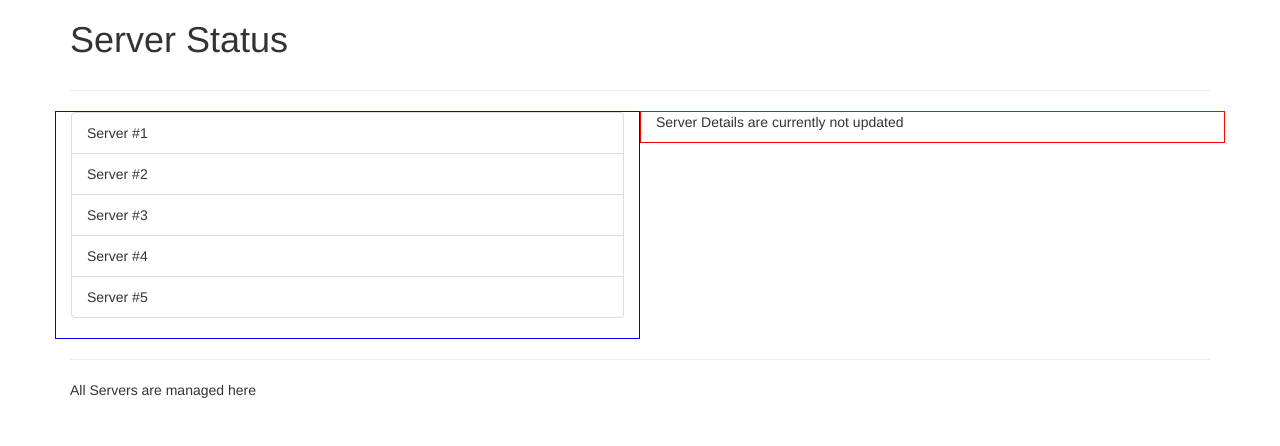
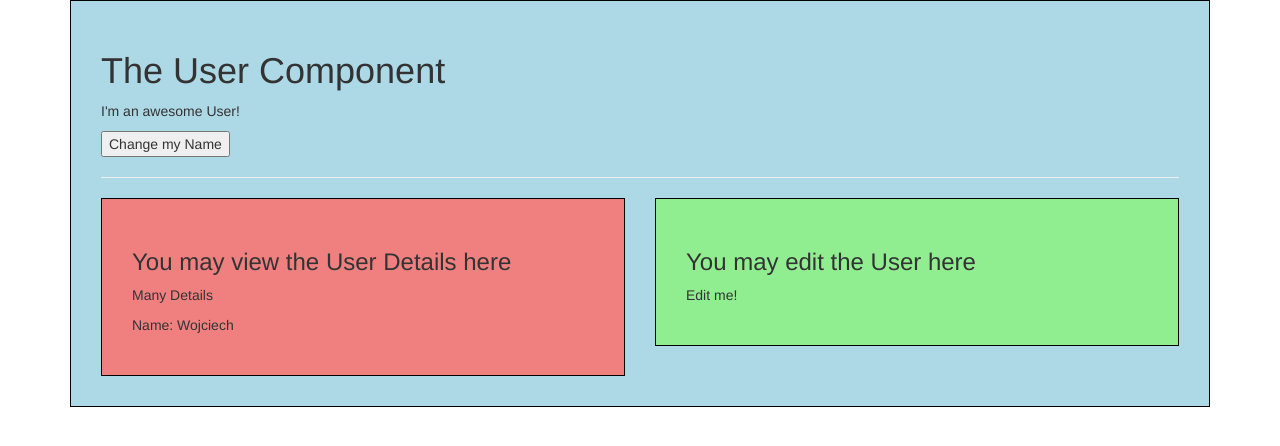
Before and after one commit to WojciechGladalski/Vue-Udemy, a Vue app: page / in a window 1280 px wide. Shown: the top 446 px of the page. Built offline with nearby package versions, Linux system fonts and the light colour scheme.

Commit message:
parent -> child communication

```diff
--- a/src/App.vue
+++ b/src/App.vue
@@ -1,33 +1,26 @@
 <template>
     <div class="container">
-        <appHeader></appHeader>
-        <hr>
         <div class="row">
-            <Servers></Servers>
-            <app-server-details></app-server-details>
+            <div class="col-xs-12">
+                <app-user></app-user>
+            </div>
         </div>
-        <hr>
-        <app-footer></app-footer>
     </div>
 </template>
 
 <script>
-    import Header from './components/Shared/Header.vue';
-    import Footer from './components/Shared/Footer.vue';
-    import Servers from './components/Server/Servers.vue';
-    import ServerDetails from './components/Server/ServerDetails.vue';
+    import User from './components/User.vue';
 
     export default {
-        //inne podejscie do importu
         components: {
-            appHeader: Header,
-            Servers,
-            'app-server-details': ServerDetails,
-            'app-footer': Footer
+            appUser: User
         }
     }
 </script>
 
 <style>
-
+    div.component {
+        border: 1px solid black;
+        padding: 30px;
+    }
 </style>
--- /dev/null
+++ b/src/components/User.vue
@@ -0,0 +1,49 @@
+<template>
+    <div class="component">
+        <h1>The User Component</h1>
+        <p>I'm an awesome User!</p>
+        <button @click="changeName">Change my Name</button>
+        <hr>
+        <div class="row">
+            <div class="col-xs-12 col-sm-6">
+<!--                zbindować daną-->
+                <app-user-detail :name="name"></app-user-detail>
+            </div>
+            <div class="col-xs-12 col-sm-6">
+                <app-user-edit></app-user-edit>
+            </div>
+        </div>
+    </div>
+</template>
+
+<script>
+    import UserDetail from './UserDetail.vue';
+    import UserEdit from './UserEdit.vue';
+
+    export default {
+        data: function() {
+            return {
+                name: 'Wojciech'
+            }
+        },
+        methods: {
+            changeName() {
+                if (this.name === 'Wojciech') {
+                    this.name = 'Max'
+                } else {
+                    this.name = 'Wojciech'
+                }
+            }
+        },
+        components: {
+            appUserDetail: UserDetail,
+            appUserEdit: UserEdit
+        }
+    }
+</script>
+
+<style scoped>
+    div {
+        background-color: lightblue;
+    }
+</style>
--- /dev/null
+++ b/src/components/UserDetail.vue
@@ -0,0 +1,19 @@
+<template>
+    <div class="component">
+        <h3>You may view the User Details here</h3>
+        <p>Many Details</p>
+        <p>Name: {{name}}</p>
+    </div>
+</template>
+
+<script>
+    export default {
+        props: ['name']
+    }
+</script>
+
+<style scoped>
+    div {
+        background-color: lightcoral !important;
+    }
+</style>
--- /dev/null
+++ b/src/components/UserEdit.vue
@@ -0,0 +1,15 @@
+<template>
+    <div class="component">
+        <h3>You may edit the User here</h3>
+        <p>Edit me!</p>
+    </div>
+</template>
+
+<script>
+</script>
+
+<style scoped>
+    div {
+        background-color: lightgreen !important;
+    }
+</style>
```
Also changed, not shown: src/deprecatedComponents/app2/App.vue (added, +33 -0 lines), src/deprecatedComponents/app2/Server/ServerDetails.vue (renamed from src/components/Server/ServerDetails.vue), src/deprecatedComponents/app2/Server/Servers.vue (renamed from src/components/Server/Servers.vue), src/deprecatedComponents/app2/Shared/Footer.vue (renamed from src/components/Shared/Footer.vue), src/deprecatedComponents/app2/Shared/Header.vue (renamed from src/components/Shared/Header.vue).
